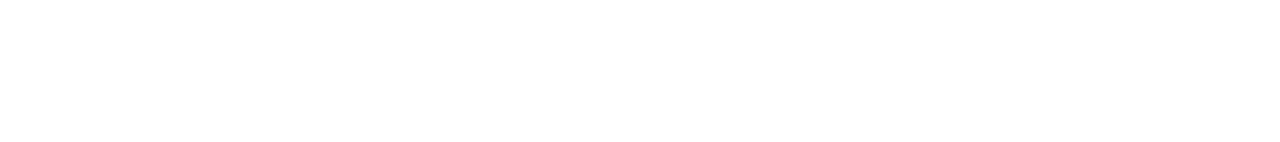
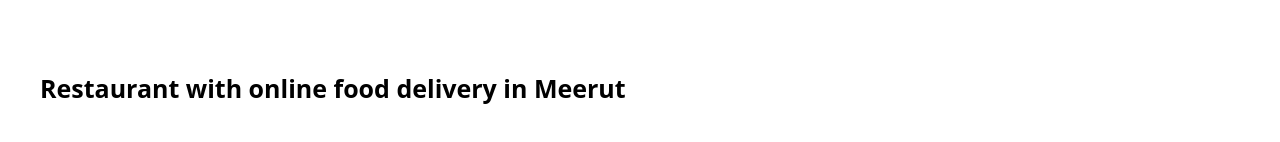
Before and after one commit to Abhay108cell/reactPro, a React (Create React App) app in the folder swiggy_clone/: page / in a window 1280 px wide. Shown: the part 282-424 px from the top of the page. Built offline with nearby package versions, Linux system fonts and the light colour scheme; no server answers.

Commit message:
"Added OnlineDelivery component to App and updated its title"

```diff
--- a/swiggy_clone/src/App.jsx
+++ b/swiggy_clone/src/App.jsx
@@ -2,6 +2,7 @@ import "./index.css"; // Or the path to your CSS file
 import Header from "./components/Header";
 import Category from "./components/Category";
 import TopRes from "./components/TopRes";
+import OnlineDelivery from "./components/OnlineDelivery";
 
 function App() {
   return (
@@ -9,6 +10,7 @@ function App() {
       <Header />
       <Category/>
       <TopRes/>
+      <OnlineDelivery/>
     </>
   );
 }
--- a/swiggy_clone/src/components/OnlineDelivery.jsx
+++ b/swiggy_clone/src/components/OnlineDelivery.jsx
@@ -17,7 +17,7 @@ export default function OnlineDelivery() {
     <div className="max-w-[1200px] mx-auto  mb-[100px] ">
       <div className="flex my-3 items-center justify-between">
         <div className="text-[25px] font-bold">
-          Top Restaurant chains in Meerut
+          Restaurant with online food delivery in Meerut
         </div>
       </div>
     </div>
```
